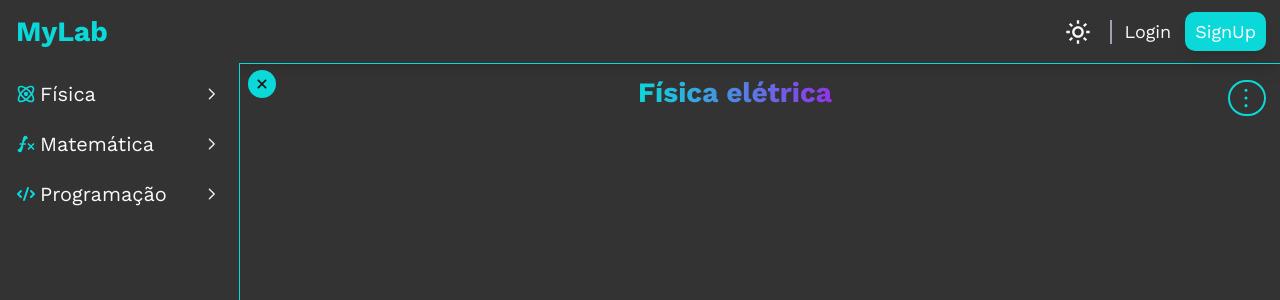
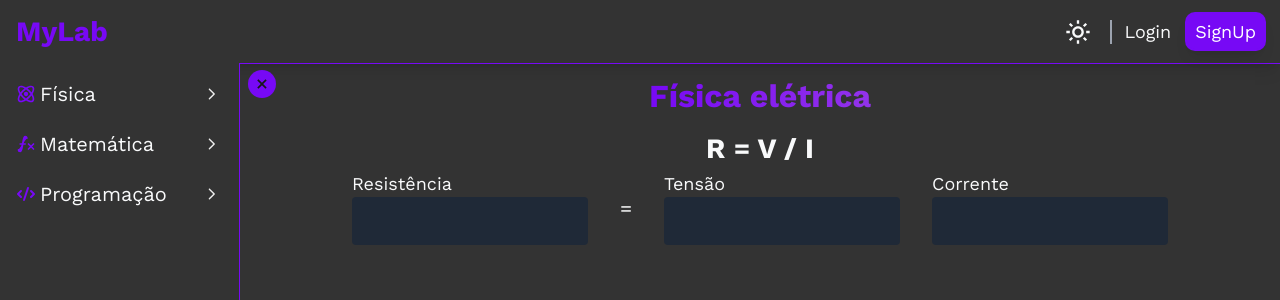
Before and after one commit to EnzoSylvestrin/MyLab, a Next.js app: page /eletrica in a window 1280 px wide. Shown: the top 300 px of the page. Built offline with nearby package versions, Linux system fonts and the light colour scheme.

Commit message:
Mudando a cor padrão

```diff
--- a/src/Components/ToggleBar/ContainerExpand/ExpandCard.tsx
+++ b/src/Components/ToggleBar/ContainerExpand/ExpandCard.tsx
@@ -64,7 +64,7 @@ export const ExpandCard = ({ title, subTitles }: ExpandCardProps) => {
                 transition={{ duration: DURATION_ANIMATION, type: ANIMATION_TYPE, }}
                 data-testid="menuItens"
             >
-                <div className='flex flex-col items-center border-l border-slate-200 dark:border-slate-600 mt-2'>
+                <div className='flex flex-col items-center border-l border-slate-300 dark:border-slate-600 mt-2'>
                     {subTitles.map((subTitle) => {
                         return (
                             subTitle.link != null
--- a/src/Components/ToggleBar/ToggleBar.tsx
+++ b/src/Components/ToggleBar/ToggleBar.tsx
@@ -81,7 +81,7 @@ export const ToggleBar = () => {
             <motion.div
                 className={clsx(
                     'hidden fixed items-center justify-center rounded-full z-[999] top-[70px]',
-                    'p-1 bg-cyan-200 cursor-pointer dark:bg-secondary',
+                    'p-1 bg-purple-500 cursor-pointer dark:bg-secondary',
                     'md:flex'
                 )}
                 onClick={HandleToogleMenu}
--- a/src/pages/eletrica.tsx
+++ b/src/pages/eletrica.tsx
@@ -1,13 +1,39 @@
 import ExpandSection from "@/Components/ExpandSection/ExpandSection";
+
 import { Heading } from "@/Components/Heading/Heading";
+import { Input } from "@/Components/Input/Input";
+import { Text } from "@/Components/Text/Text";
 
 const Eletrica = () => {
     return (
         <div className="flex items-center w-full justify-center">
-            <div className="w-full flex items-center justify-center">
-                <Heading size="md" className={'bg-clip-text !text-transparent !bg-gradient-to-r from-secondary to-purple-600'}>Física elétrica</Heading>
+            <div className="w-full flex items-center justify-center flex-col">
+                <Heading size="lg" className={'bg-clip-text !text-transparent !bg-gradient-to-r from-secondary to-purple-600'}>Física elétrica</Heading>
+                <Heading className="mt-2">
+                    R = V / I
+                </Heading>
+                <div className="flex w-full gap-8 px-6 items-center justify-center">
+                    <label htmlFor="Resistencia">
+                        <Text>Resistência</Text>
+                        <Input.Root>
+                            <Input.Input type={"text"} id="Resistencia" />
+                        </Input.Root>
+                    </label>
+                    <Text size="lg">=</Text>
+                    <label htmlFor="Tensao">
+                        <Text>Tensão</Text>
+                        <Input.Root>
+                            <Input.Input type={"text"} id="Tensao" />
+                        </Input.Root>
+                    </label>
+                    <label htmlFor="Corrente">
+                        <Text>Corrente</Text>
+                        <Input.Root>
+                            <Input.Input type={"text"} id="Corrente" />
+                        </Input.Root>
+                    </label>
+                </div>
             </div>
-            <ExpandSection />
         </div>
     );
 }
--- a/tailwind.config.js
+++ b/tailwind.config.js
@@ -7,7 +7,7 @@ module.exports = {
     extend: {
       colors: {
         main: '#2AB7CA',
-        secondary: '#0bd9d9',
+        secondary: '#7709f5',
         red: '#FE4A49',
         grayMain: '#ececec',
         darkMain: '#333333',
```
